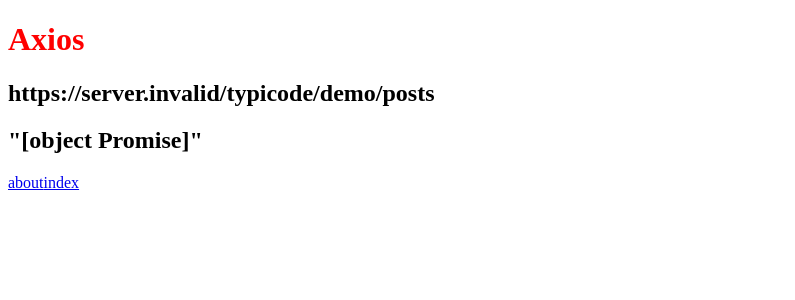
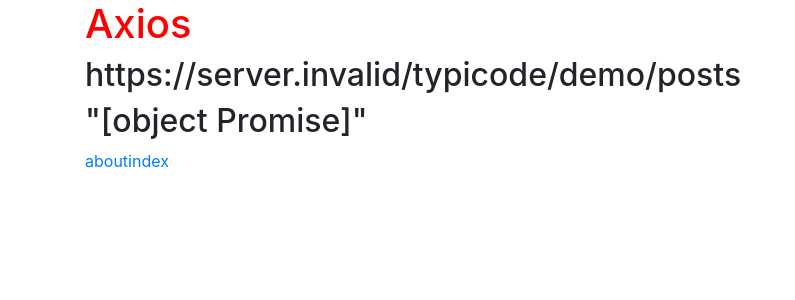
Before and after one commit to kaiying/vite-vue3, a Vue app: page / in a window 1280 px wide. Shown: the top 300 px of the page, without its empty margins (0-795 px from the left). Built offline with nearby package versions, Linux system fonts and the light colour scheme; no server answers; the HTML template or start-up script is replaced by a standard one.

Commit message:
add base style

```diff
--- a/package.json
+++ b/package.json
@@ -10,6 +10,7 @@
   },
   "dependencies": {
     "axios": "^0.21.1",
+    "bootstrap": "^4.6.0",
     "path": "^0.12.7",
     "vue": "^3.0.5",
     "vue-cli-plugin-pug": "^2.0.0",
--- a/src/App.vue
+++ b/src/App.vue
@@ -1,9 +1,10 @@
 <template lang="pug">
-h1 Axios
-h2 {{url}}
-h2 {{res()}}
-router-link(to="/about") about
-router-link(to="/home") index
+.container
+  h1 Axios
+  h2 {{url}}
+  h2 {{res()}}
+  router-link(to="/about") about
+  router-link(to="/home") index
 </template>
 
 <script setup>
--- /dev/null
+++ b/src/assets/reset.css
@@ -0,0 +1,49 @@
+/* http://meyerweb.com/eric/tools/css/reset/
+   v2.0 | 20110126
+   License: none (public domain)
+*/
+
+html, body, div, span, applet, object, iframe,
+h1, h2, h3, h4, h5, h6, p, blockquote, pre,
+a, abbr, acronym, address, big, cite, code,
+del, dfn, em, img, ins, kbd, q, s, samp,
+small, strike, strong, sub, sup, tt, var,
+b, u, i, center,
+dl, dt, dd, ol, ul, li,
+fieldset, form, label, legend,
+table, caption, tbody, tfoot, thead, tr, th, td,
+article, aside, canvas, details, embed,
+figure, figcaption, footer, header, hgroup,
+menu, nav, output, ruby, section, summary,
+time, mark, audio, video {
+  margin: 0;
+  padding: 0;
+  border: 0;
+  /*@include fontSize(16);*/
+  /*font-size: 1rem;*/
+  font: inherit;
+  vertical-align: baseline;
+}
+/* HTML5 display-role reset for older browsers */
+article, aside, details, figcaption, figure,
+footer, header, hgroup, menu, nav, section {
+  display: block;
+}
+body {
+  line-height: 1;
+}
+ol, ul {
+  list-style: none;
+}
+blockquote, q {
+  quotes: none;
+}
+blockquote:before, blockquote:after,
+q:before, q:after {
+  content: '';
+  content: none;
+}
+table {
+  border-collapse: collapse;
+  border-spacing: 0;
+}
```
Also changed, not shown: src/assets/base-style.scss (added, +51 -0 lines), src/assets/custom-reset.scss (added, +15 -0 lines), 1 other file (tests, documents, lock files or other folders).
